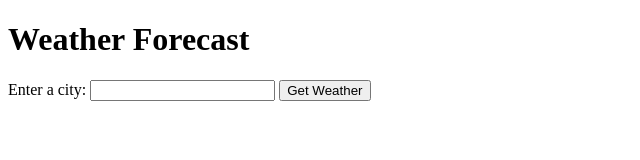
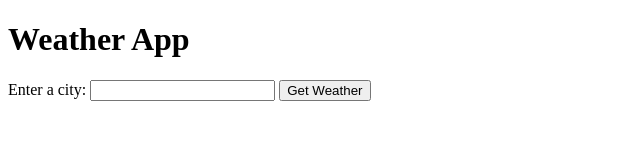
Before and after one commit to vogeljus/vogeljus.github.io, a plain HTML site: page index.html in a window 1280 px wide. Shown: the whole page, without its empty margins (0-640 px from the left). Drawn offline with Linux system fonts and the light colour scheme.

Commit message:
Update index.html

```diff
--- a/index.html
+++ b/index.html
@@ -1,10 +1,10 @@
 <!DOCTYPE html>
 <html>
   <head>
-    <title>Weather Forecast</title>
+    <title>Weather App</title>
   </head>
   <body>
-    <h1>Weather Forecast</h1>
+    <h1>Weather App</h1>
     <form>
       <label for="city">Enter a city:</label>
       <input type="text" id="city" name="city">
```
